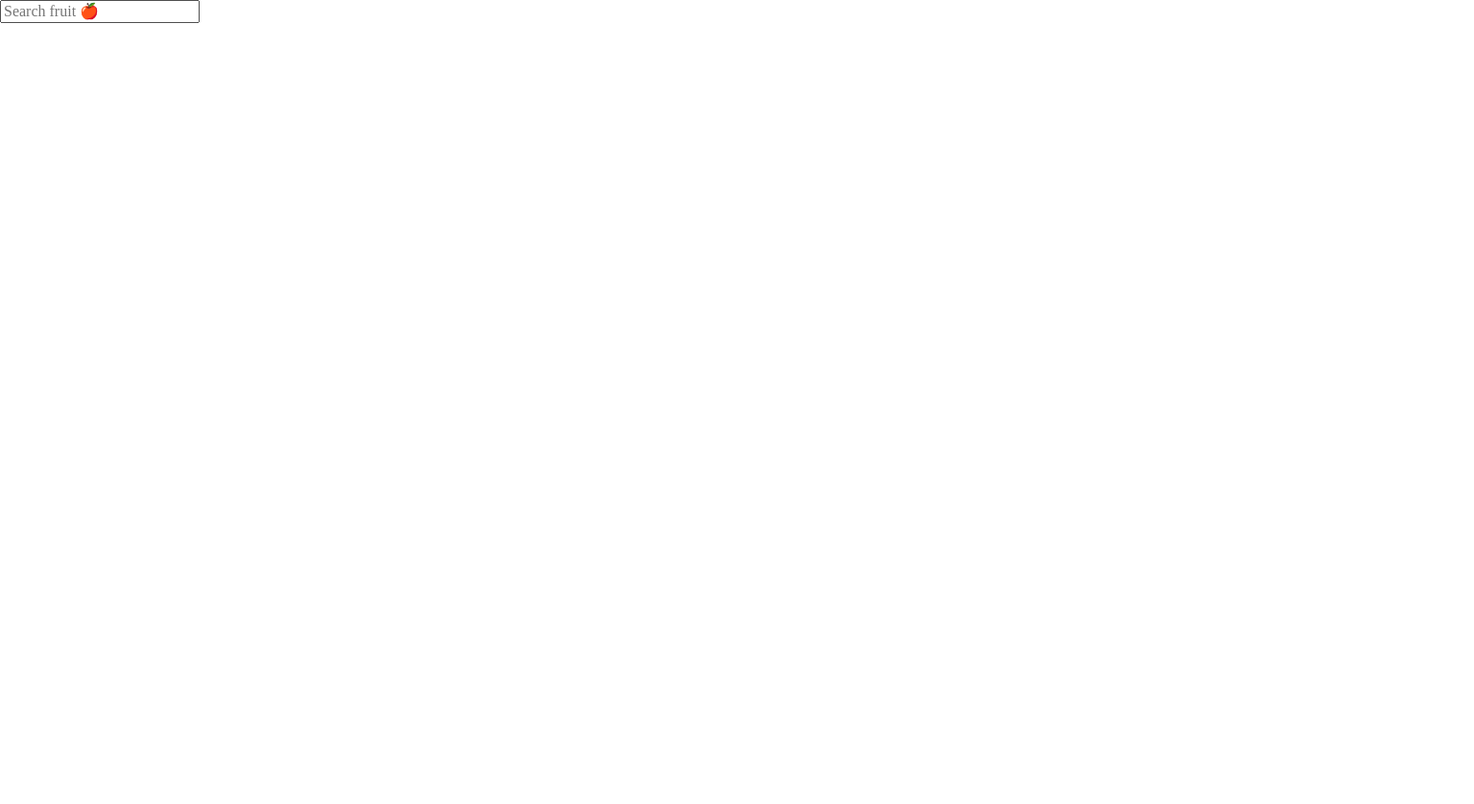
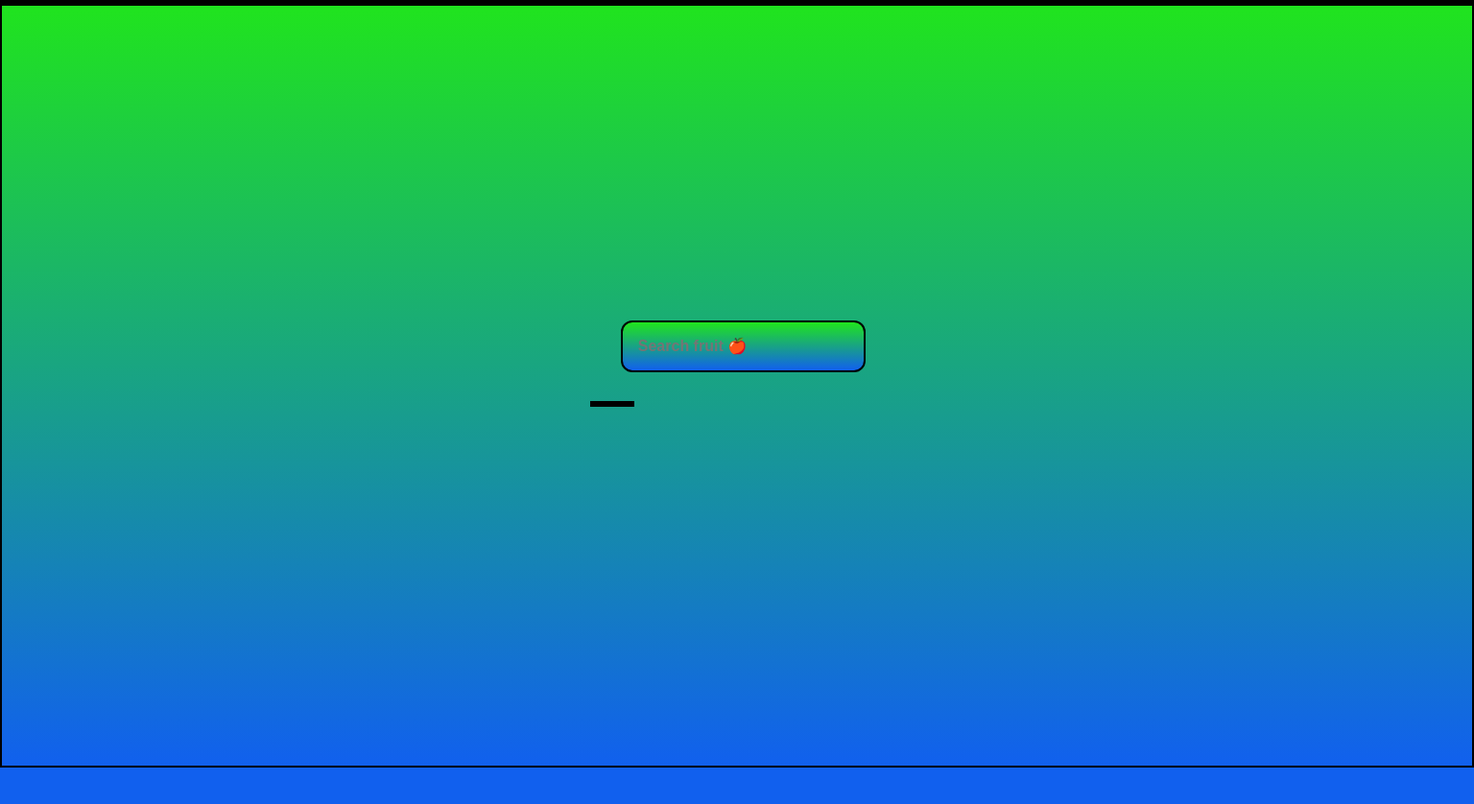
Before and after one commit to Wainesville/starter_code, a plain HTML site: page index.html in a window 1280 px wide. Shown: the top 838 px of the page at 96% size, 1536 px wide, since content can reach past the window. Before the commit the page ends 800 px from the top, so only its background shows below. Drawn offline with nearby package versions, Linux system fonts and the light colour scheme.

Commit message:
css work

```diff
--- a/index.html
+++ b/index.html
@@ -6,14 +6,18 @@
   <link rel="stylesheet" href="https://cdnjs.cloudflare.com/ajax/libs/normalize/5.0.0/normalize.min.css">
 <link rel="stylesheet" href="./style.css">
 </head>
+
 <body>
+
 <form autocomplete="off">
+
 <div class="search-container">
 	<input type="text" list="myList" name="fruit" keyup="search()" placeholder="Search fruit 🍎" id="fruit" >
 	<div class="suggestions">
-		<ul></ul>
+		<ul id="filterList"></ul>
 	</div>
 </div>
+
 </form>
   <script  src="./script.js"></script>
 </body>
--- a/script.js
+++ b/script.js
@@ -45,10 +45,10 @@ function showSuggestions(results, inputVal) {
 }
 
 function useSuggestion(e) {
-	e.document.addEventListener("click", function (e) {
-		closeAllLists(e.target);
-	});
-	}
+	let item = e.currentTarget.value;
+	let freshArray = [];
+	showSuggestions(freshArray,item);
+}
 
 
 input.addEventListener('keyup', searchHandler);
--- a/style.css
+++ b/style.css
@@ -2,45 +2,90 @@
   box-sizing: border-box;
 }
 
-:focus {
- /* TODO */
+
+#fruit:focus {
+background-color: rgba(23, 190, 126, 0.305);}
+
+body {
+ height: 1800px;
+  width: 1536px;
+  background: rgb(17,96,238);
+
 }
 
-body {
-  /* TODO */
+.search-container {
+  background: linear-gradient(0deg, rgba(17,96,238,1) 0%, rgba(32,227,31,1) 99%);
+  height: 800px;
+  width:1536px ;
+  position: relative;
+  display: block;
+ border: 2px, solid, black;
+
+}
+.search-container input,
+.search-container .suggestions {
+  display: block;
+border: 2px, solid, black;
+}
+.search-container input {
+  background: linear-gradient(0deg, rgba(17,96,238,1) 0%, rgba(32,227,31,1) 99%);
+}
+.search-container .suggestions {
+  background: linear-gradient(0deg, rgba(17,96,238,1) 0%, rgba(32,227,31,1) 99%);
+}
+
+ul {
+  box-sizing: content-box;
+  border: 3px, solid, black;
+  display:block;
+  position: absolute;
+  justify-content: center;
+  top:400px;
+  left: 40%;
+}
+
+#filterList{
+height: fit-content;
+border: 3px, black, solid;
+}
+
+ul.has-suggestions {
+  width: 250px;
+  position: relative;
+display:flex;
+border: 5px, black;
+}
+
+
+ul li {
+
+  width: 250px;
+  justify-content: center;
+  background-color: rgba(10, 76, 133, 0.082);
+font-size: 2.5rem;
+position: relative;
+display:block;
+border: 5px solid black;
+}
+
+ul li:hover {
+color:black;
+background-color: rgba(0, 0, 255, 0.152);
 }
 
 input {
- /* TODO */
-}
+  background-color: transparent;
+  display:block;
+  position: absolute;
+  justify-content: center;
+  top: 300px;
+  left: 40%;
+  border: 0.5rem outset rgb(0, 0, 0);
+  border-radius: 12px;
+  font: bold 1rem sans-serif;
+  margin: 2rem;
+  padding: 1rem;
+  outline-offset: 0.5rem;
+  background-color: transparent;
 
-.search-container {
- /* TODO */
-}
-.search-container input,
-.search-container .suggestions {
-  /* TODO */
-}
-.search-container input {
- /* TODO */
-}
-.search-container .suggestions {
-   /* TODO */
-}
-
-ul {
-  /* TODO */
-}
-ul.has-suggestions {
-  /* TODO */
-}
-ul li {
-  /* TODO */
-}
-ul li:hover {
-  /* TODO */
-}
-
-input {
-   /* TODO */
-}
+  }
```
